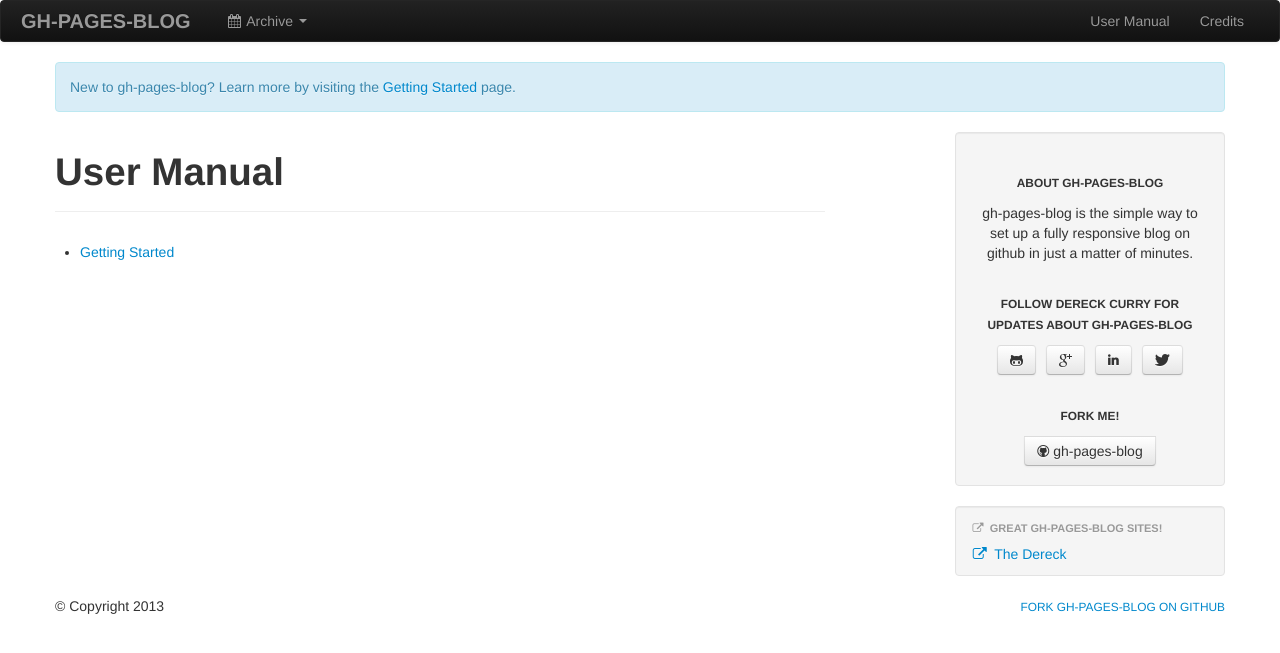
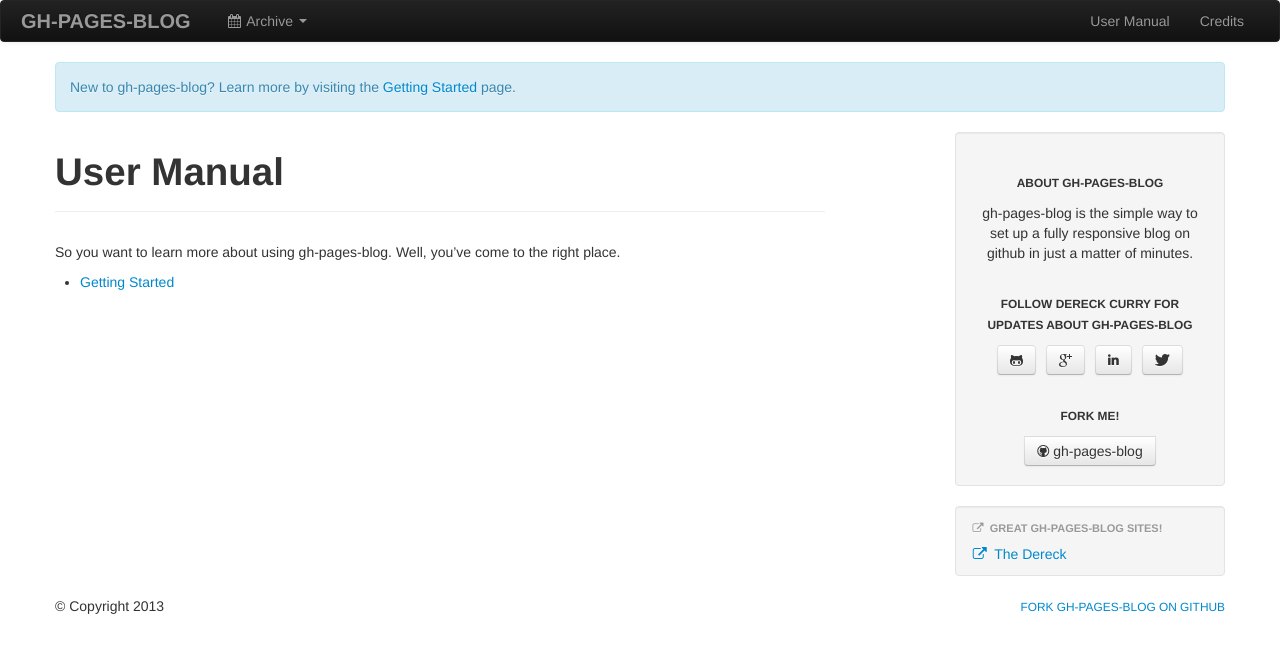
Before and after one commit to thedereck/gh-pages-blog, a Jekyll site: the page built from user_manual.md, in a window 1280 px wide. Shown: the top 653 px of the page. Built offline with Jekyll 4.4.1, drawn with Linux system fonts in a browser that asks for light colours; comment, search, counter and statistics services are not loaded.

Commit message:
The User Manual

```diff
--- a/user_manual.md
+++ b/user_manual.md
@@ -4,4 +4,6 @@
 order : 1
 ---
 
+So you want to learn more about using gh-pages-blog. Well, you've come to the right place.
+
 * [Getting Started]({{ site.url }}/getting_started.html)
```
